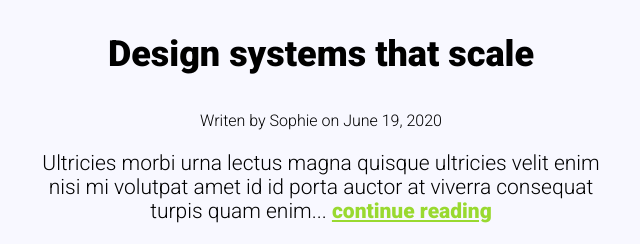
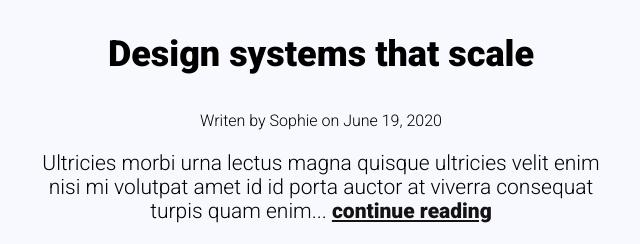
Before and after one commit to Endzo-Useri/Module-4, a plain HTML site: page CSS Fundamental Challenges/index.html in a window 1280 px wide. In both pictures the pointer is over the link "continue reading". Shown: the part 773-1017 px from the top of the page, without its empty margins (319-959 px from the left). Drawn offline with Linux system fonts and the light colour scheme.

Commit message:
hover focus

```diff
--- a/CSS Fundamental Challenges/css/style.css
+++ b/CSS Fundamental Challenges/css/style.css
@@ -47,6 +47,11 @@ a {
     font-weight: 900;
 }
 
+a:hover,
+a:focus {
+    color: #131313;
+}
+
 .small-text {
     font-size: 16px;
 }
```
